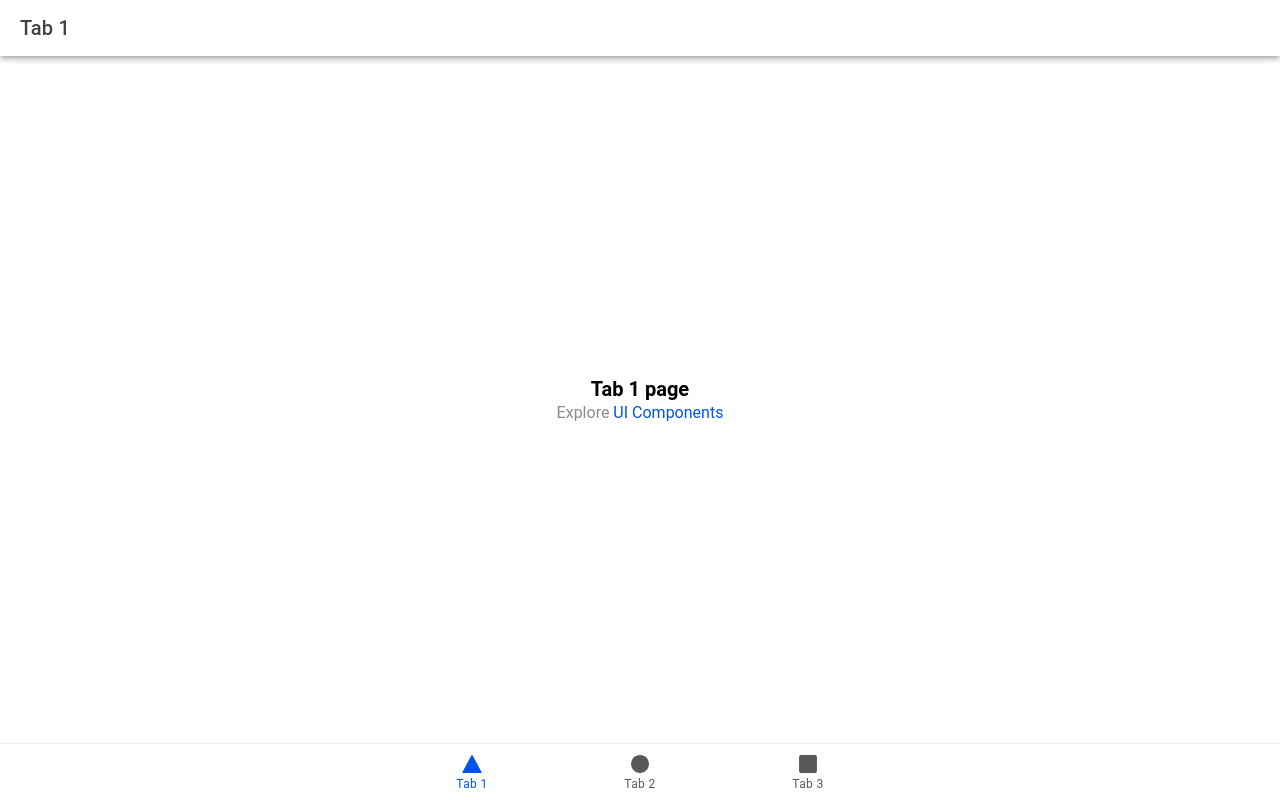
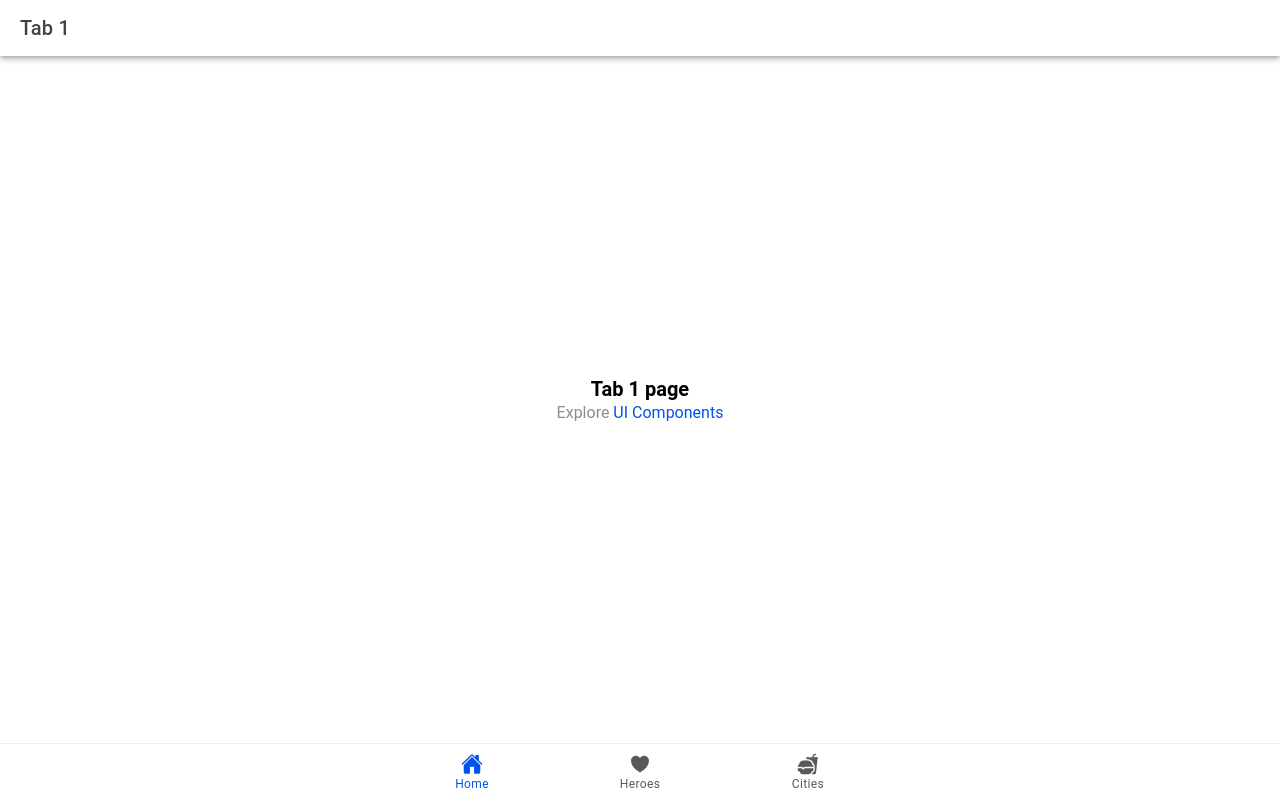
Before and after one commit to PalmTreeBreeZee/TOH-Frontend-Ionic, a React (Vite) app: page /tab1 in a window 1280 px wide. Built offline with nearby package versions, Linux system fonts and the light colour scheme.

Commit message:
Experiment

```diff
--- a/src/App.tsx
+++ b/src/App.tsx
@@ -10,7 +10,7 @@ import {
   setupIonicReact
 } from '@ionic/react';
 import { IonReactRouter } from '@ionic/react-router';
-import { ellipse, square, triangle } from 'ionicons/icons';
+import { fastFood, home, heart } from 'ionicons/icons';
 import Tab1 from './pages/Tab1';
 import Tab2 from './pages/Tab2';
 import Tab3 from './pages/Tab3';
@@ -67,16 +67,16 @@ const App: React.FC = () => (
         </IonRouterOutlet>
         <IonTabBar slot="bottom">
           <IonTabButton tab="tab1" href="/tab1">
-            <IonIcon aria-hidden="true" icon={triangle} />
-            <IonLabel>Tab 1</IonLabel>
+            <IonIcon aria-hidden="true" icon={home} />
+            <IonLabel>Home</IonLabel>
           </IonTabButton>
           <IonTabButton tab="tab2" href="/tab2">
-            <IonIcon aria-hidden="true" icon={ellipse} />
-            <IonLabel>Tab 2</IonLabel>
+            <IonIcon aria-hidden="true" icon={heart} />
+            <IonLabel>Heroes</IonLabel>
           </IonTabButton>
           <IonTabButton tab="tab3" href="/tab3">
-            <IonIcon aria-hidden="true" icon={square} />
-            <IonLabel>Tab 3</IonLabel>
+            <IonIcon aria-hidden="true" icon={fastFood} />
+            <IonLabel>Cities</IonLabel>
           </IonTabButton>
         </IonTabBar>
       </IonTabs>
--- a/src/pages/Tab2.tsx
+++ b/src/pages/Tab2.tsx
@@ -7,23 +7,31 @@ import IHero from '../Interfaces/Iheroes.interface';
 const Tab2: React.FC = () => {
 
   const [data, setData] = React.useState<IHero[]>([]);
+  const [heroData, setHeroData] = React.useState<IHero | undefined>();
+
   heroes().then(heroes => setData(heroes));
+
+  const getHero = (id: number) => {
+     setHeroData(data.find(hero => hero.id === id));
+  }
 
 return (
     <IonPage>
       <IonHeader>
         <IonToolbar>
-          <IonTitle>Tour Of Heroes</IonTitle>
+          <IonTitle>{heroData?.name} is from the city: {heroData?.cityId}</IonTitle>
         </IonToolbar>
       </IonHeader>
     <IonContent fullscreen>
-      {data.map(hero => (
-        <div key={hero.id}>
-          <IonButton color={"success"} shape='round'>
-            <p>{hero.name}</p>
-          </IonButton>
-        </div>
-      ))}
+      <div className="ailgn-items-center justify-content-center ion-padding">
+        {data.map(hero => (
+          <div key={hero.id} className="text-center">
+            <IonButton color={"success"} shape='round' onClick={() => getHero(hero.id)}>
+              <p>{hero.name}</p>
+            </IonButton>
+          </div>
+        ))}
+      </div>
       </IonContent>
     </IonPage>
   );
```
